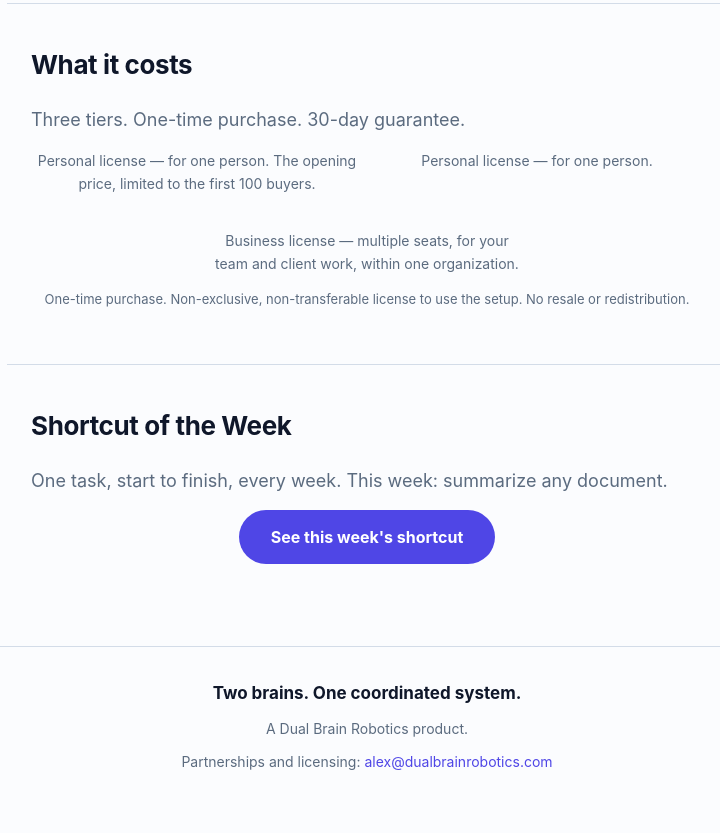
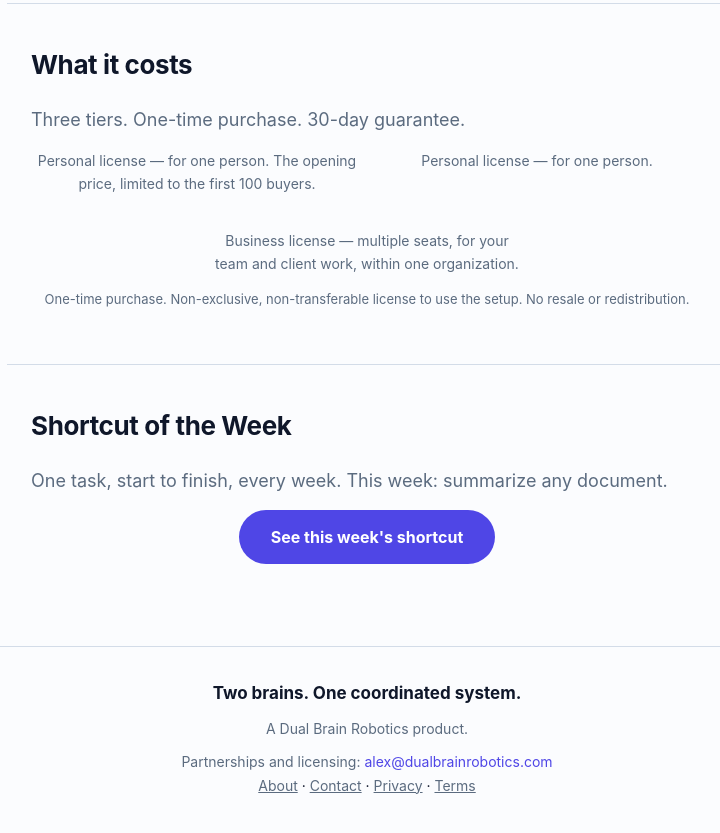
Before and after one commit to alexdurig/MyAIShortCut, a plain HTML site: page site/index.html in a window 1280 px wide. Shown: the part 3338-4171 px from the top of the page, without its empty margins (273-993 px from the left). Drawn offline with Linux system fonts and the light colour scheme.

Commit message:
Add footer legal links (About, Contact, Privacy, Terms)

```diff
--- a/site/index.html
+++ b/site/index.html
@@ -75,6 +75,8 @@
   .foot-product { color: var(--muted); font-size: 14px; margin: 0 0 10px; }
   .foot-contact { color: var(--muted); font-size: 14px; margin: 0; }
   .foot-contact a { color: var(--accent); text-decoration: none; }
+  .foot-links { font-size: 14px; margin: 0 0 10px; }
+  .foot-links a { color: var(--muted); }
 </style>
 </head>
 <body>
@@ -208,6 +210,7 @@
     <p class="slogan">Two brains. One coordinated system.</p>
     <p class="foot-product">A Dual Brain Robotics product.</p>
     <p class="foot-contact">Partnerships and licensing: <a href="mailto:alex@dualbrainrobotics.com">alex@dualbrainrobotics.com</a></p>
+    <p class="foot-links"><a href="/about">About</a> · <a href="/contact">Contact</a> · <a href="/privacy-policy">Privacy</a> · <a href="/terms-of-service">Terms</a></p>
   </footer>
 </body>
 </html>
```
